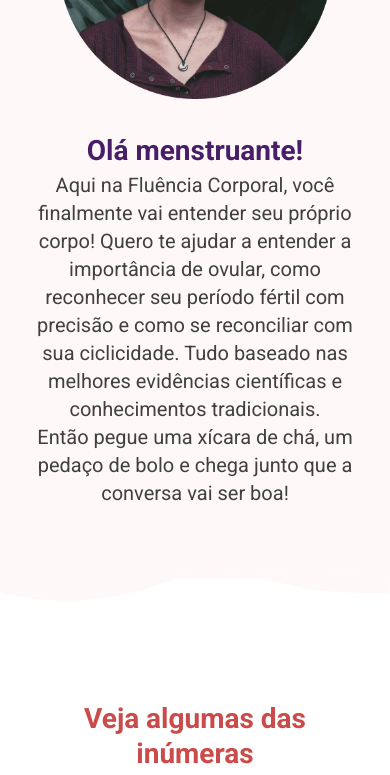
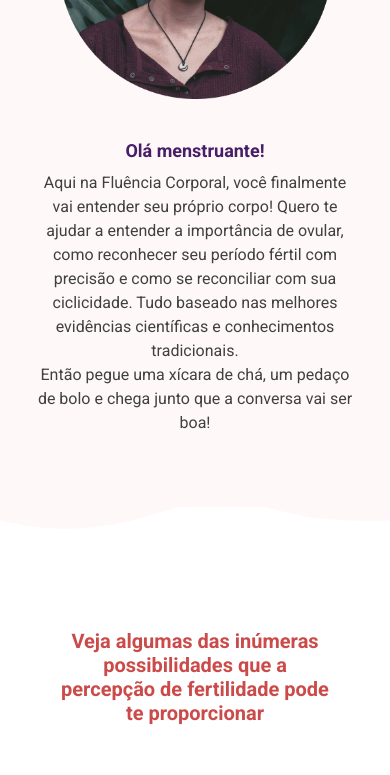
Before and after one commit to mahouthayse/site-fluencia, a React (Create React App) app: page / in a window 390 px wide. Shown: the part 1040-1815 px from the top of the page. Built offline with nearby package versions, Linux system fonts and the light colour scheme.

Commit message:
Hotfix de tamanho de fontes na visualização mobile

```diff
--- a/src/Components/Curso/TimelineCurso/style.scss
+++ b/src/Components/Curso/TimelineCurso/style.scss
@@ -26,7 +26,7 @@
     width: 4px;
     height: 100%;
     margin-left: -3px;
-    background: #EA7973;;
+    background: #EA7973;
     z-index: 5;
   }
   li {
@@ -131,15 +131,12 @@
   }
   .flag {
     font-family: Roboto;
-    font-style: normal;
-    font-weight: bold;
     font-size: 20px;
     line-height: 150%;
     /* or 150% */
     text-align: right;
     color: #EA7973;
     font-weight: 600;
-    text-align: left;
     @media(max-width: 860px) {
       z-index: 15;
     }
--- a/src/Components/Home/Benefits/style.scss
+++ b/src/Components/Home/Benefits/style.scss
@@ -131,6 +131,13 @@
     margin-top: -10px;
   }
 
+  .benefits-page-title{
+    font-size: 1.25rem;
+    line-height: 1.5rem;
+    color: #CA4B49;
+    text-align: center!important;
+  }
+
 }
 
 @media all and (min-width: 481px) and (max-width: 768px) {
--- a/src/Components/Home/Info/style.scss
+++ b/src/Components/Home/Info/style.scss
@@ -110,8 +110,15 @@
   }
 
   .info-text{
+    font-size: 1rem;
+    line-height: 1.5rem;
+    text-align: center;
+  }
+
+  .info-title{
     font-size: 1.25rem;
-    text-align: center;
+    line-height: 1.5rem;
+
   }
 
   .info-content{
--- a/src/Components/Home/Instagram/style.scss
+++ b/src/Components/Home/Instagram/style.scss
@@ -43,6 +43,11 @@
     margin:8px;
   }
 
+  .instagram-title{
+    font-size: 1.25rem;
+    line-height: 1.5rem;
+    text-align: center;
 
+  }
 
 }
--- a/src/Components/Home/Newsletter/style.scss
+++ b/src/Components/Home/Newsletter/style.scss
@@ -75,6 +75,8 @@ form{
 
   .newsletter-text{
     text-align: center!important;
+    font-size: 1.25rem;
+    line-height: 1.5rem;
   }
 
   .newsletter-content{
--- a/src/Components/Home/Presentation/style.scss
+++ b/src/Components/Home/Presentation/style.scss
@@ -79,8 +79,15 @@
   }
 
   .presentation-text{
-    font-size: 1.25rem;
+    font-size: 1rem;
+    line-height: 1.5rem;
     text-align: center;
+  }
+
+  .presentation-title{
+    font-size: 1.125rem;
+    line-height: 2.5rem;
+    color: #471E67;
   }
 
   .presentation-image{
```
